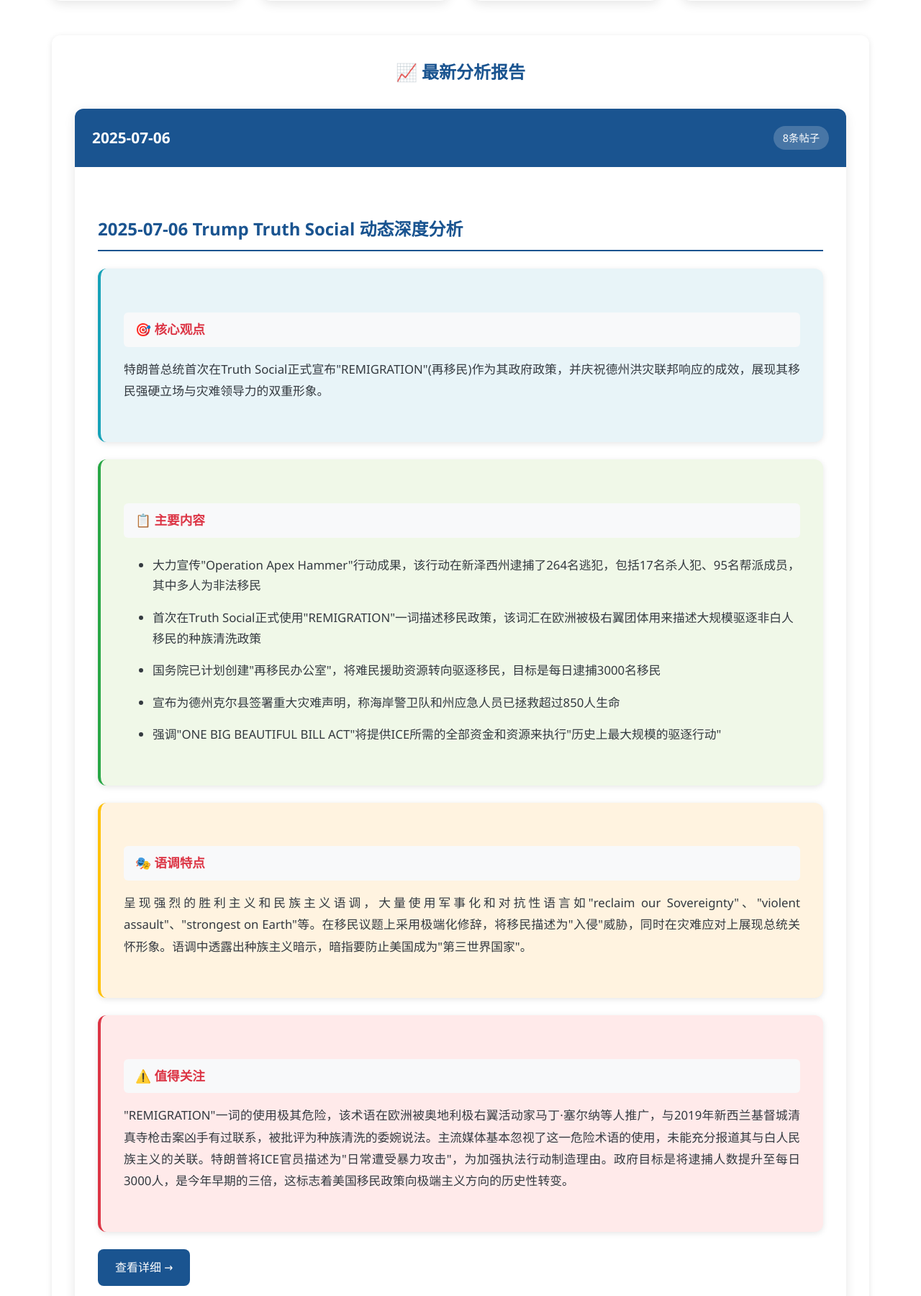
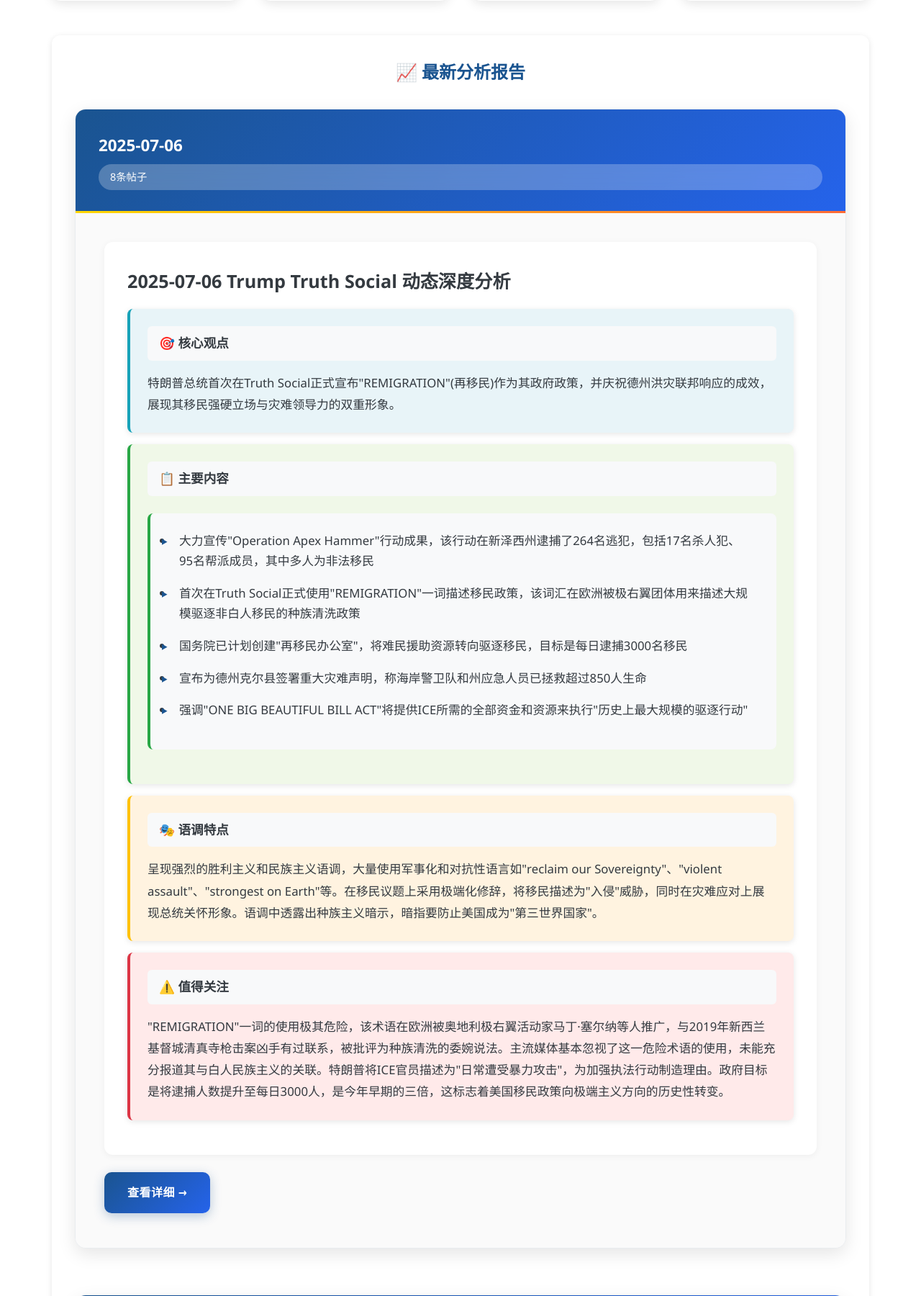
Before and after one commit to feinanbang/trump-tracker, a Flask app: page / in a window 1280 px wide. Shown: the part 623-2423 px from the top of the page at 72% size. Run offline with Flask 3, Linux system fonts and the light colour scheme.

Commit message:
大幅美化UI界面 - 现代化分析卡片和格式

```diff
--- a/static/style.css
+++ b/static/style.css
@@ -133,86 +133,7 @@
     gap: 2rem;
 }
 
-.analysis-card {
-    background: white;
-    border-radius: 12px;
-    box-shadow: 0 4px 15px rgba(0,0,0,0.1);
-    overflow: hidden;
-    transition: transform 0.3s;
-}
-
-.analysis-card:hover {
-    transform: translateY(-3px);
-}
-
-.card-header {
-    background: var(--primary-color);
-    color: white;
-    padding: 1.5rem;
-    display: flex;
-    justify-content: space-between;
-    align-items: center;
-}
-
-.date-title {
-    font-size: 1.3rem;
-    font-weight: bold;
-}
-
-.post-count {
-    background: rgba(255,255,255,0.2);
-    padding: 0.3rem 0.8rem;
-    border-radius: 20px;
-    font-size: 0.9rem;
-}
-
-.card-body {
-    padding: 2rem;
-}
-
-.summary-content {
-    line-height: 1.8;
-    color: var(--dark-color);
-    font-size: 1.05rem;
-}
-
-.summary-content h2 {
-    color: var(--primary-color);
-    margin: 2rem 0 1.2rem 0;
-    font-size: 1.5rem;
-    font-weight: 600;
-    border-bottom: 2px solid var(--primary-color);
-    padding-bottom: 0.5rem;
-}
-
-.summary-content h3 {
-    color: var(--secondary-color);
-    margin: 1.8rem 0 1rem 0;
-    font-size: 1.2rem;
-    font-weight: 600;
-}
-
-.summary-content strong {
-    color: var(--primary-color);
-    font-weight: 600;
-}
-
-.summary-content p {
-    margin-bottom: 1.5rem;
-    text-align: justify;
-}
-
-.summary-content ul {
-    margin: 1.5rem 0;
-    padding-left: 2.5rem;
-}
-
-.summary-content li {
-    margin-bottom: 1rem;
-    line-height: 1.7;
-}
-
-/* 分析板块样式 */
+/* 分析板块样式 - 增强版 */
 .analysis-section {
     background: white;
     padding: 2rem;
@@ -233,43 +154,205 @@
 .analysis-section .core-points {
     background: #e8f4f8;
     border-left: 4px solid var(--info-color);
+    padding: 1.5rem;
+    border-radius: 8px;
+    margin: 1rem 0;
 }
 
 .analysis-section .main-content {
     background: #f0f8e8;
     border-left: 4px solid var(--success-color);
+    padding: 1.5rem;
+    border-radius: 8px;
+    margin: 1rem 0;
 }
 
 .analysis-section .tone-analysis {
     background: #fff3e0;
     border-left: 4px solid var(--warning-color);
+    padding: 1.5rem;
+    border-radius: 8px;
+    margin: 1rem 0;
 }
 
 .analysis-section .notable-points {
     background: #ffeaea;
     border-left: 4px solid var(--secondary-color);
+    padding: 1.5rem;
+    border-radius: 8px;
+    margin: 1rem 0;
+}
+
+/* 核心观点样式 */
+.summary-content p:first-child {
+    background: linear-gradient(135deg, #e3f2fd, #f3e5f5);
+    padding: 1.5rem;
+    border-radius: 10px;
+    border-left: 5px solid var(--primary-color);
+    font-weight: 500;
+    font-size: 1.1rem;
+    margin-bottom: 2rem;
+    box-shadow: 0 2px 8px rgba(0,0,0,0.05);
+}
+
+/* 主要内容列表美化 */
+.summary-content ul {
+    background: #f8f9fa;
+    padding: 1.5rem 2rem;
+    border-radius: 8px;
+    border-left: 4px solid var(--success-color);
+    margin: 1.5rem 0;
+}
+
+.summary-content li {
+    margin-bottom: 1rem;
+    line-height: 1.7;
+    position: relative;
+    padding-left: 0.5rem;
+}
+
+.summary-content li::before {
+    content: "▸";
+    color: var(--primary-color);
+    font-weight: bold;
+    position: absolute;
+    left: -1rem;
+}
+
+/* 分析标题美化 */
+.summary-content strong {
+    display: block;
+    background: linear-gradient(90deg, var(--primary-color), #2563eb);
+    -webkit-background-clip: text;
+    -webkit-text-fill-color: transparent;
+    background-clip: text;
+    font-size: 1.1rem;
+    margin: 2rem 0 1rem 0;
+    padding: 0.5rem 0;
+    border-bottom: 2px solid #e9ecef;
+}
+
+/* 语调特点和值得关注的特殊样式 */
+.summary-content p:contains("语调特点") {
+    background: #fff8e1;
+    border-left: 4px solid var(--warning-color);
+    padding: 1.2rem;
+    border-radius: 8px;
+    margin: 1.5rem 0;
+}
+
+.summary-content p:contains("值得关注") {
+    background: #ffebee;
+    border-left: 4px solid var(--secondary-color);
+    padding: 1.2rem;
+    border-radius: 8px;
+    margin: 1.5rem 0;
+    border: 1px solid #ffcdd2;
+}
+
+/* 分析卡片增强 */
+.analysis-card {
+    background: white;
+    border-radius: 15px;
+    box-shadow: 0 8px 25px rgba(0,0,0,0.1);
+    overflow: hidden;
+    transition: all 0.3s ease;
+    margin-bottom: 2rem;
+    border: 1px solid #e9ecef;
+}
+
+.analysis-card:hover {
+    transform: translateY(-5px);
+    box-shadow: 0 15px 35px rgba(0,0,0,0.15);
+}
+
+.card-header {
+    background: linear-gradient(135deg, var(--primary-color), #2563eb);
+    color: white;
+    padding: 2rem;
+    position: relative;
+}
+
+.card-header::after {
+    content: "";
+    position: absolute;
+    bottom: 0;
+    left: 0;
+    right: 0;
+    height: 3px;
+    background: linear-gradient(90deg, #ffd700, #ff6b35);
+}
+
+.date-title {
+    font-size: 1.4rem;
+    font-weight: 700;
+    margin-bottom: 0.5rem;
+}
+
+.post-count {
+    background: rgba(255,255,255,0.25);
+    padding: 0.4rem 1rem;
+    border-radius: 25px;
+    font-size: 0.9rem;
+    backdrop-filter: blur(10px);
+}
+
+.card-body {
+    padding: 2.5rem;
+    background: #fafafa;
+}
+
+.summary-content {
+    background: white;
+    padding: 2rem;
+    border-radius: 12px;
+    box-shadow: 0 2px 10px rgba(0,0,0,0.05);
+    line-height: 1.8;
+    color: var(--dark-color);
+    font-size: 1.05rem;
 }
 
 /* 按钮样式 */
 .btn {
     display: inline-block;
-    padding: 0.8rem 1.5rem;
+    padding: 1rem 2rem;
     border: none;
-    border-radius: 8px;
+    border-radius: 10px;
     text-decoration: none;
-    font-weight: 500;
-    transition: all 0.3s;
+    font-weight: 600;
+    transition: all 0.3s ease;
     cursor: pointer;
+    text-transform: uppercase;
+    letter-spacing: 0.5px;
+    position: relative;
+    overflow: hidden;
+}
+
+.btn::before {
+    content: "";
+    position: absolute;
+    top: 0;
+    left: -100%;
+    width: 100%;
+    height: 100%;
+    background: linear-gradient(90deg, transparent, rgba(255,255,255,0.2), transparent);
+    transition: left 0.5s;
+}
+
+.btn:hover::before {
+    left: 100%;
 }
 
 .btn-primary {
-    background: var(--primary-color);
+    background: linear-gradient(135deg, var(--primary-color), #2563eb);
     color: white;
+    box-shadow: 0 4px 15px rgba(26, 84, 144, 0.3);
 }
 
 .btn-primary:hover {
-    background: #145085;
+    background: linear-gradient(135deg, #145085, #1d4ed8);
     transform: translateY(-2px);
+    box-shadow: 0 8px 25px rgba(26, 84, 144, 0.4);
 }
 
 .btn-outline {
@@ -357,6 +440,23 @@
         align-items: flex-start;
         gap: 0.5rem;
     }
+
+    .card-header {
+        padding: 1.5rem;
+    }
+
+    .card-body {
+        padding: 1.5rem;
+    }
+
+    .summary-content {
+        padding: 1.5rem;
+        font-size: 1rem;
+    }
+
+    .date-title {
+        font-size: 1.2rem;
+    }
 }
 
 /* 加载动画 */
```
